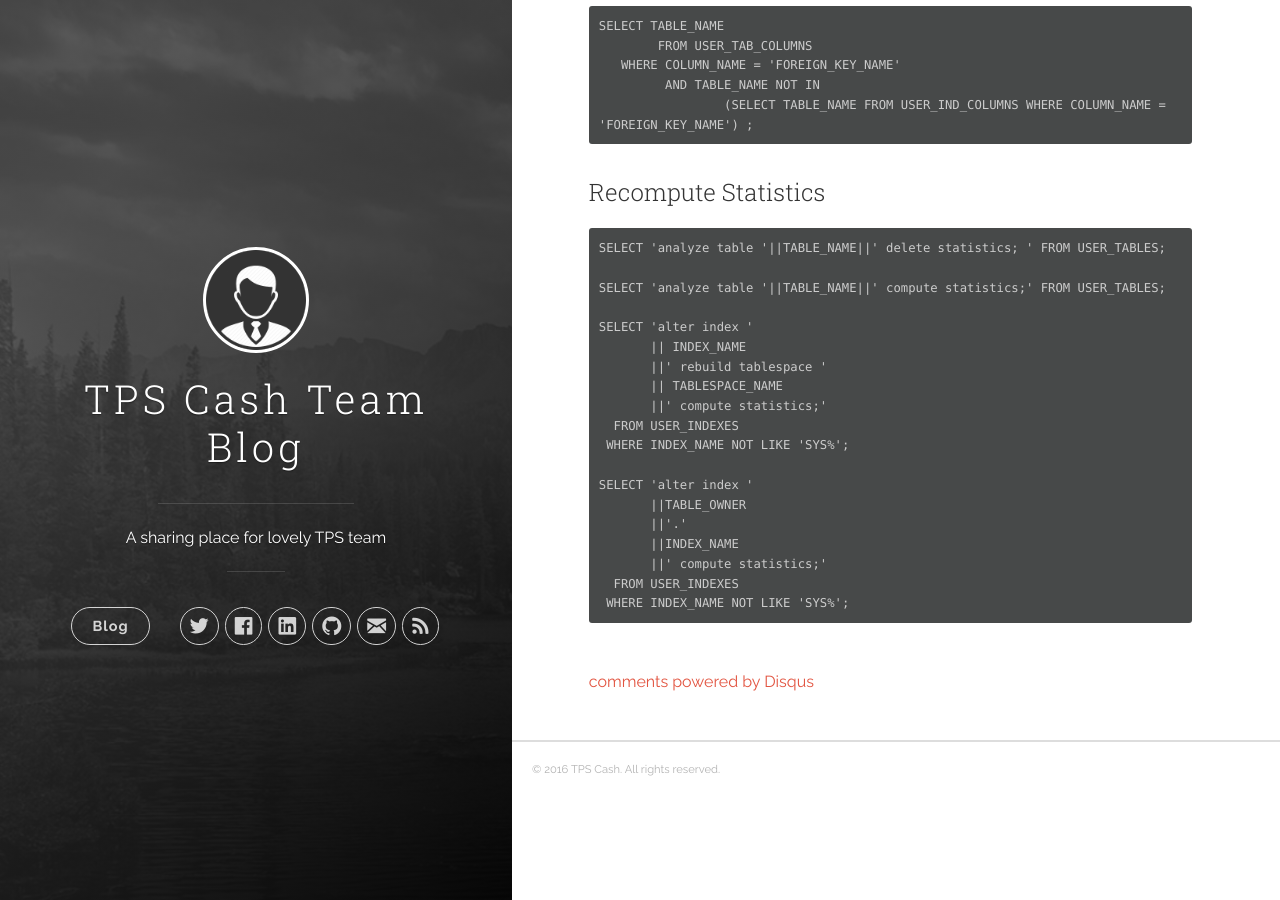
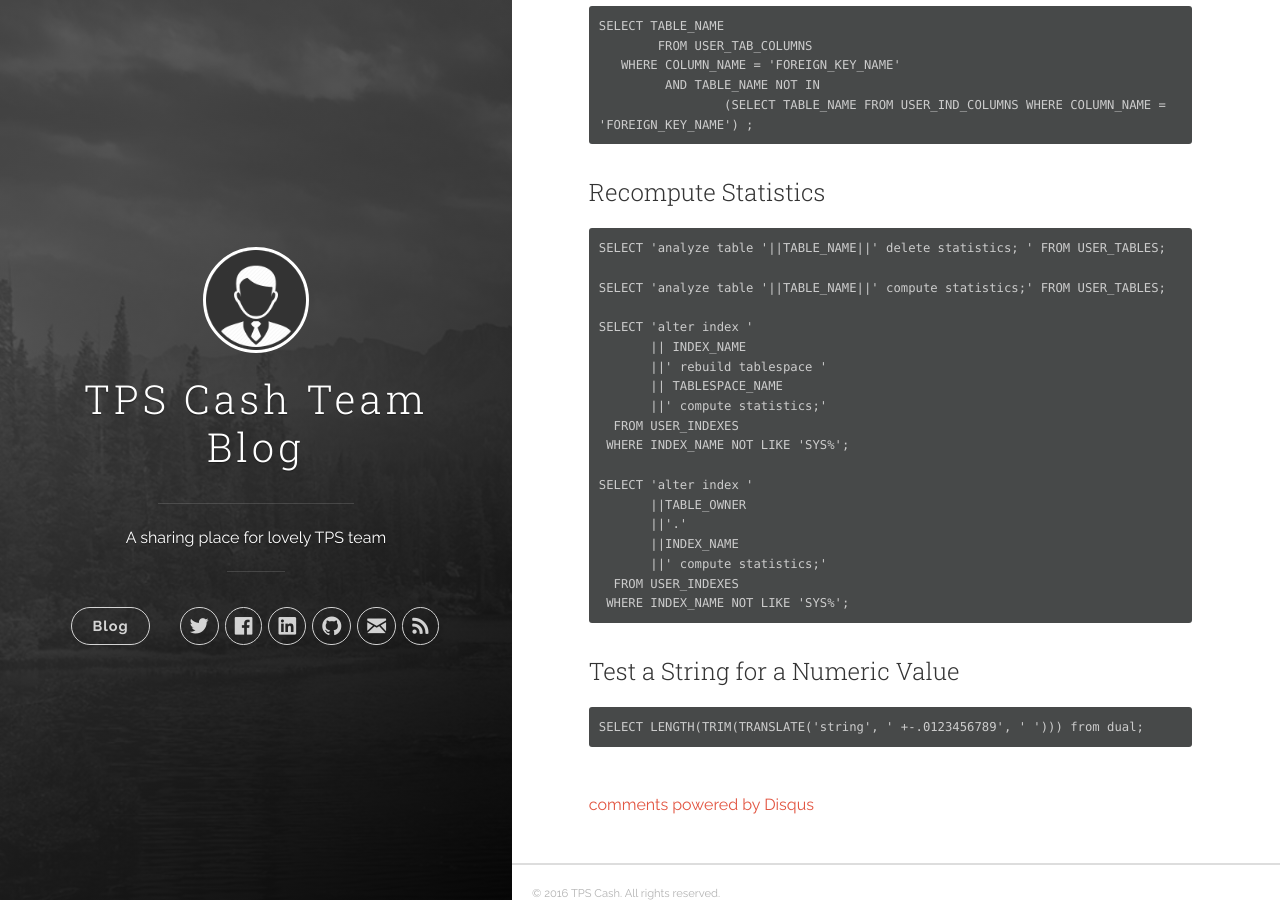
Before and after one commit to tpscash/tpscash.github.io, a Jekyll site: the page built from _posts/2016-05-11-useful-sql.md, in a window 1280 px wide and 900 px high, scrolled down 2548 px. Built offline with Jekyll 4.4.1, drawn with Linux system fonts in a browser that asks for light colours; comment, search, counter and statistics services are not loaded.

Commit message:
Add more sql

```diff
--- a/_posts/2016-05-11-useful-sql.md
+++ b/_posts/2016-05-11-useful-sql.md
@@ -139,3 +139,8 @@ A handful SQL which can help you to diagnose your oracle database.
            ||' compute statistics;'
       FROM USER_INDEXES
      WHERE INDEX_NAME NOT LIKE 'SYS%';
+
+
+### Test a String for a Numeric Value
+
+	SELECT LENGTH(TRIM(TRANSLATE('string', ' +-.0123456789', ' '))) from dual;
```
